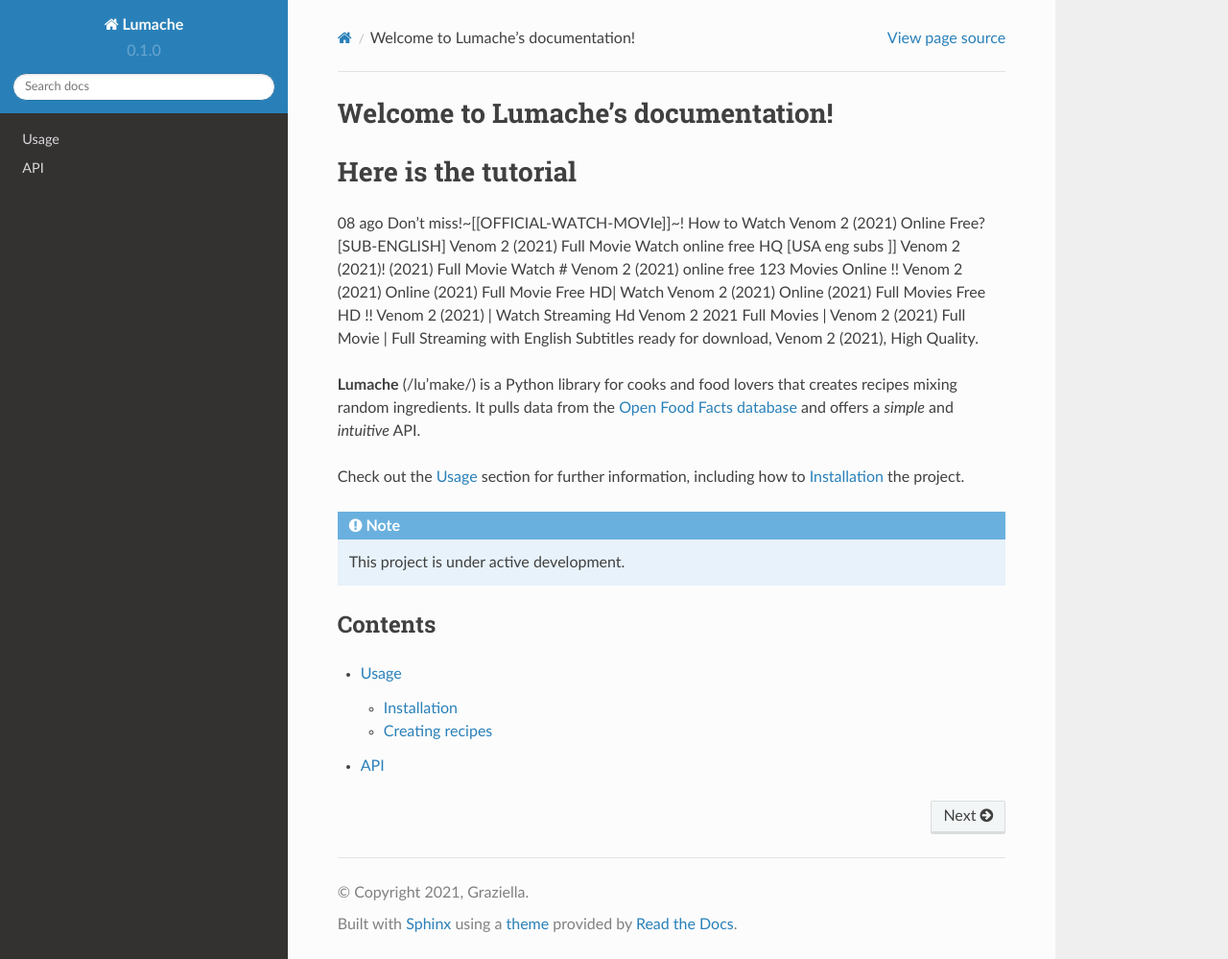
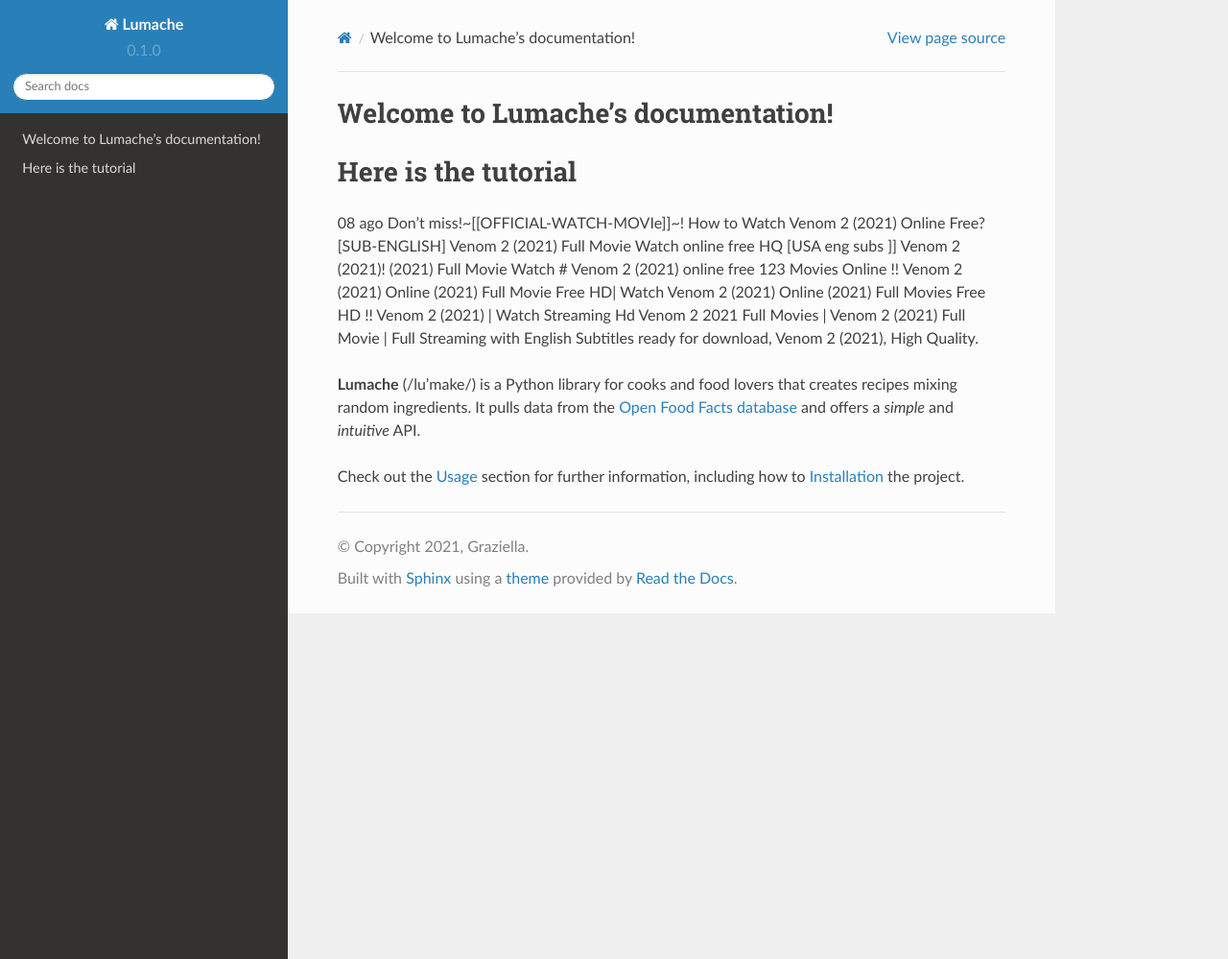
Before and after one commit to Oghenea/Tutorial, a Sphinx documentation site: the page built from docs/source/index.rst, in a window 1280 px wide and 999 px high. Shown: the whole window at 96% size. Built offline with Sphinx 7.4.7 and the Read the Docs theme 2.0.0, drawn with Linux system fonts in a browser that asks for light colours.

Commit message:
Update index.rst

```diff
--- a/docs/source/index.rst
+++ b/docs/source/index.rst
@@ -13,15 +13,3 @@
 
 Check out the :doc:`usage` section for further information, including
 how to :ref:`installation` the project.
-
-.. note::
-
-   This project is under active development.
-
-Contents
---------
-
-.. toctree::
-
-   usage
-   api
```
